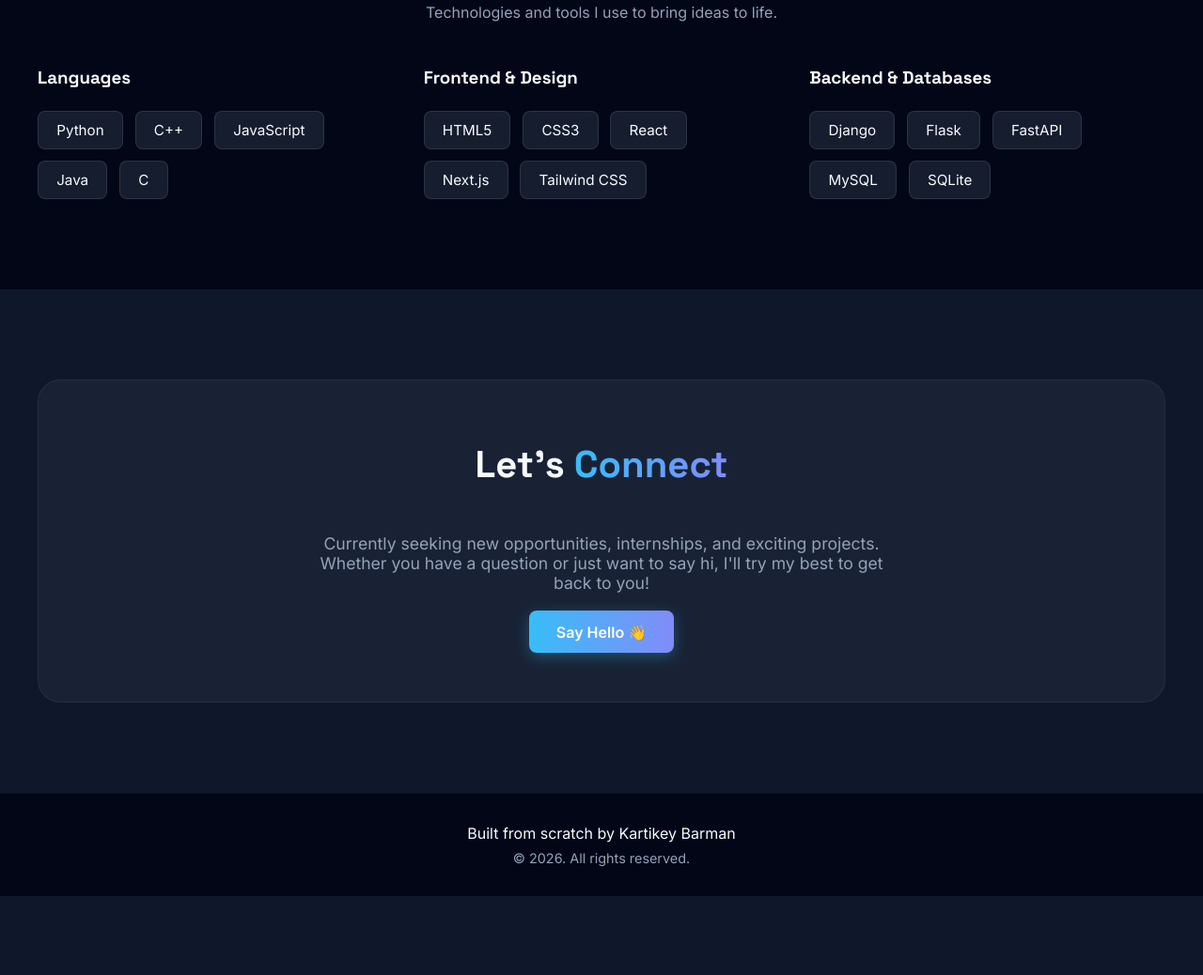
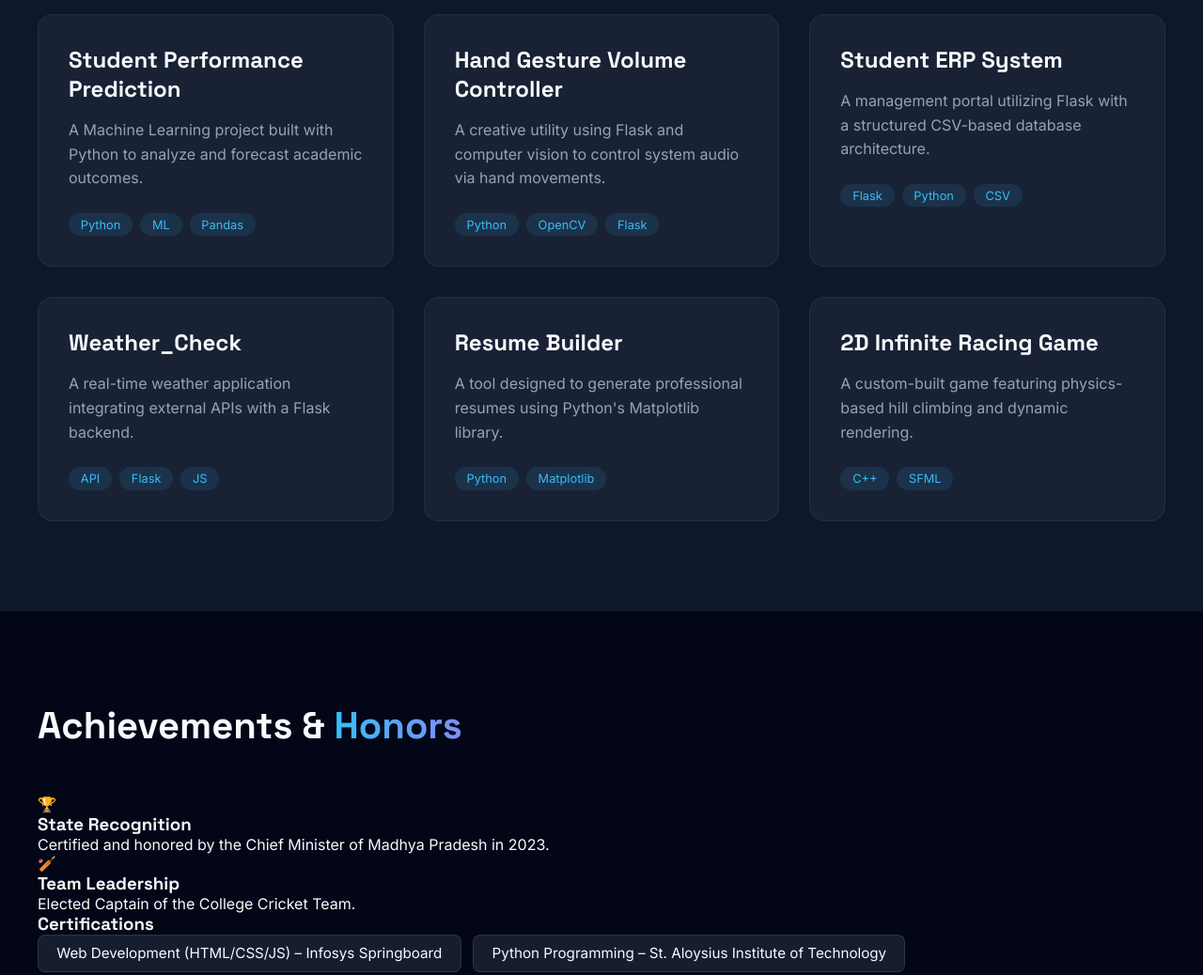
Before and after one commit to kartikey27777/portfolio, a plain HTML site: page index.html in a window 1280 px wide. Shown: the part 1520-2558 px from the top of the page at 94% size. Before the commit the page ends 2474 px from the top, so only its background shows below. Drawn offline with Linux system fonts and the light colour scheme.

Commit message:
Update index.html

```diff
--- a/index.html
+++ b/index.html
@@ -34,17 +34,43 @@
           <h1 class="hero-title">Hi, I'm <br><span class="gradient-text">Kartikey Barman</span></h1>
           <h2 class="hero-subtitle">I am a <span class="typing-text"></span><span class="cursor">&nbsp;</span></h2>
           <p class="hero-desc">
-            A 5th-semester Computer Science student at St. Aloysius Institute of Technology. I specialize in building robust full-stack web applications, exploring the depths of cybersecurity, and engineering 2D racing games.
+            I am a high-achieving Computer Science student and a natural leader, currently serving as the <strong>College Cricket Team Captain</strong>. I blend technical expertise in Python and Web Development with a passion for emerging technologies and competitive eSports.
           </p>
           <div class="hero-buttons">
             <a href="#projects" class="btn btn-primary">Explore My Work</a>
-            <a href="https://github.com/" target="_blank" class="btn btn-secondary">Visit GitHub</a>
+            <a href="https://github.com/Kartikey27777" target="_blank" class="btn btn-secondary">Visit GitHub</a>
           </div>
         </div>
 
         <div class="hero-image-wrapper">
           <div class="image-border">
-            <img src="https://ui-avatars.com/api/?name=Kartikey+Barman&size=400&background=1e293b&color=38bdf8" alt="Kartikey Barman" class="hero-img" />
+            <img src="portfolio.jpg.jpeg" alt="Kartikey Barman" class="hero-img" />
+          </div>
+        </div>
+      </div>
+    </section>
+
+    <section id="about" class="section bg-darker">
+      <div class="section-container">
+        <h2 class="section-heading">Academic <span class="gradient-text">Excellence</span></h2>
+        <div class="about-grid">
+          <div class="education-card">
+            <span class="edu-year">2023 — Present</span>
+            <h3>B.Tech in Computer Science</h3>
+            <p>St. Aloysius Institute of Technology</p>
+            <div class="cgpa-badge">8.26 CGPA</div>
+          </div>
+          <div class="education-card">
+            <span class="edu-year">2023</span>
+            <h3>Higher Secondary (12th)</h3>
+            <p>Govt. HSS Guraiyaghat Jabalpur</p>
+            <div class="score-badge">93.6%</div>
+          </div>
+          <div class="education-card">
+            <span class="edu-year">2021</span>
+            <h3>High School (10th)</h3>
+            <p>Govt. HSS Guraiyaghat Jabalpur</p>
+            <div class="score-badge">89.0%</div>
           </div>
         </div>
       </div>
@@ -57,30 +83,60 @@
 
           <div class="project-card">
             <div class="project-content">
-              <h3>Attendance Management System</h3>
-              <p>A comprehensive ERP module featuring secure teacher and admin panels with automated Excel report generation.</p>
+              <h3>Student Performance Prediction</h3>
+              <p>A Machine Learning project built with Python to analyze and forecast academic outcomes.</p>
               <div class="project-tags">
-                <span>Python</span><span>FastAPI</span><span>SQL</span>
+                <span>Python</span><span>ML</span><span>Pandas</span>
               </div>
             </div>
           </div>
 
           <div class="project-card">
             <div class="project-content">
-              <h3>2D Infinite Bike Racing Game</h3>
-              <p>A custom-built game featuring physics-based hill climbing, coin collection mechanics, and dynamic rendering.</p>
+              <h3>Hand Gesture Volume Controller</h3>
+              <p>A creative utility using Flask and computer vision to control system audio via hand movements.</p>
               <div class="project-tags">
-                <span>C++</span><span>SFML</span>
+                <span>Python</span><span>OpenCV</span><span>Flask</span>
               </div>
             </div>
           </div>
 
           <div class="project-card">
             <div class="project-content">
-              <h3>Secure OTP Login Portal</h3>
-              <p>A robust authentication system integrating Zoho Creator and the Twilio API for secure SMS-based verification.</p>
+              <h3>Student ERP System</h3>
+              <p>A management portal utilizing Flask with a structured CSV-based database architecture.</p>
               <div class="project-tags">
-                <span>HTML/CSS</span><span>JS</span><span>APIs</span>
+                <span>Flask</span><span>Python</span><span>CSV</span>
+              </div>
+            </div>
+          </div>
+
+          <div class="project-card">
+            <div class="project-content">
+              <h3>Weather_Check</h3>
+              <p>A real-time weather application integrating external APIs with a Flask backend.</p>
+              <div class="project-tags">
+                <span>API</span><span>Flask</span><span>JS</span>
+              </div>
+            </div>
+          </div>
+
+          <div class="project-card">
+            <div class="project-content">
+              <h3>Resume Builder</h3>
+              <p>A tool designed to generate professional resumes using Python's Matplotlib library.</p>
+              <div class="project-tags">
+                <span>Python</span><span>Matplotlib</span>
+              </div>
+            </div>
+          </div>
+
+          <div class="project-card">
+            <div class="project-content">
+              <h3>2D Infinite Racing Game</h3>
+              <p>A custom-built game featuring physics-based hill climbing and dynamic rendering.</p>
+              <div class="project-tags">
+                <span>C++</span><span>SFML</span>
               </div>
             </div>
           </div>
@@ -89,11 +145,38 @@
       </div>
     </section>
 
-    <section id="skills" class="section bg-darker">
+    <section id="achievements" class="section bg-darker">
+      <div class="section-container">
+        <h2 class="section-heading">Achievements & <span class="gradient-text">Honors</span></h2>
+        <div class="achievements-grid">
+          <div class="achievement-item">
+            <div class="ach-icon">🏆</div>
+            <div>
+              <h3>State Recognition</h3>
+              <p>Certified and honored by the Chief Minister of Madhya Pradesh in 2023.</p>
+            </div>
+          </div>
+          <div class="achievement-item">
+            <div class="ach-icon">🏏</div>
+            <div>
+              <h3>Team Leadership</h3>
+              <p>Elected Captain of the College Cricket Team.</p>
+            </div>
+          </div>
+        </div>
+        <div class="cert-box">
+          <h3>Certifications</h3>
+          <div class="skill-pills">
+            <span>Web Development (HTML/CSS/JS) – Infosys Springboard</span>
+            <span>Python Programming – St. Aloysius Institute of Technology</span>
+          </div>
+        </div>
+      </div>
+    </section>
+
+    <section id="skills" class="section">
       <div class="section-container text-center">
         <h2 class="section-heading">My <span class="gradient-text">Tech Stack</span></h2>
-        <p class="section-subheading">Technologies and tools I use to bring ideas to life.</p>
-
         <div class="skills-wrapper">
           <div class="skill-category">
             <h3>Languages</h3>
@@ -120,19 +203,26 @@
     <section id="contact" class="section">
       <div class="section-container text-center contact-box">
         <h2 class="section-heading">Let's <span class="gradient-text">Connect</span></h2>
-        <p class="contact-text">Currently seeking new opportunities, internships, and exciting projects. Whether you have a question or just want to say hi, I'll try my best to get back to you!</p>
-        <a href="mailto:kartikeybarman27@gmail.com" class="btn btn-primary contact-btn">Say Hello 👋</a>
+        <p class="contact-text">Currently seeking new opportunities and exciting projects. Let's build something great together!</p>
+        <div class="contact-info">
+          <p>📧 kartikeybarman27@gmail.com</p>
+          <p>📞 +91 9131079909</p>
+        </div>
+        <div class="hero-buttons" style="justify-content: center; margin-top: 2rem;">
+          <a href="mailto:kartikeybarman27@gmail.com" class="btn btn-primary">Say Hello 👋</a>
+          <a href="https://www.linkedin.com/in/kartikey-barman-85537b312" target="_blank" class="btn btn-secondary">LinkedIn</a>
+        </div>
       </div>
     </section>
   </main>
 
   <footer>
     <div class="footer-content">
-      <p>Built from scratch by Kartikey Barman</p>
+      <p>Built from scratch by <strong>Kartikey Barman</strong></p>
       <p class="copyright">© 2026. All rights reserved.</p>
     </div>
   </footer>
 
   <script src="script.js"></script>
 </body>
-  </html>
+</html>
```
